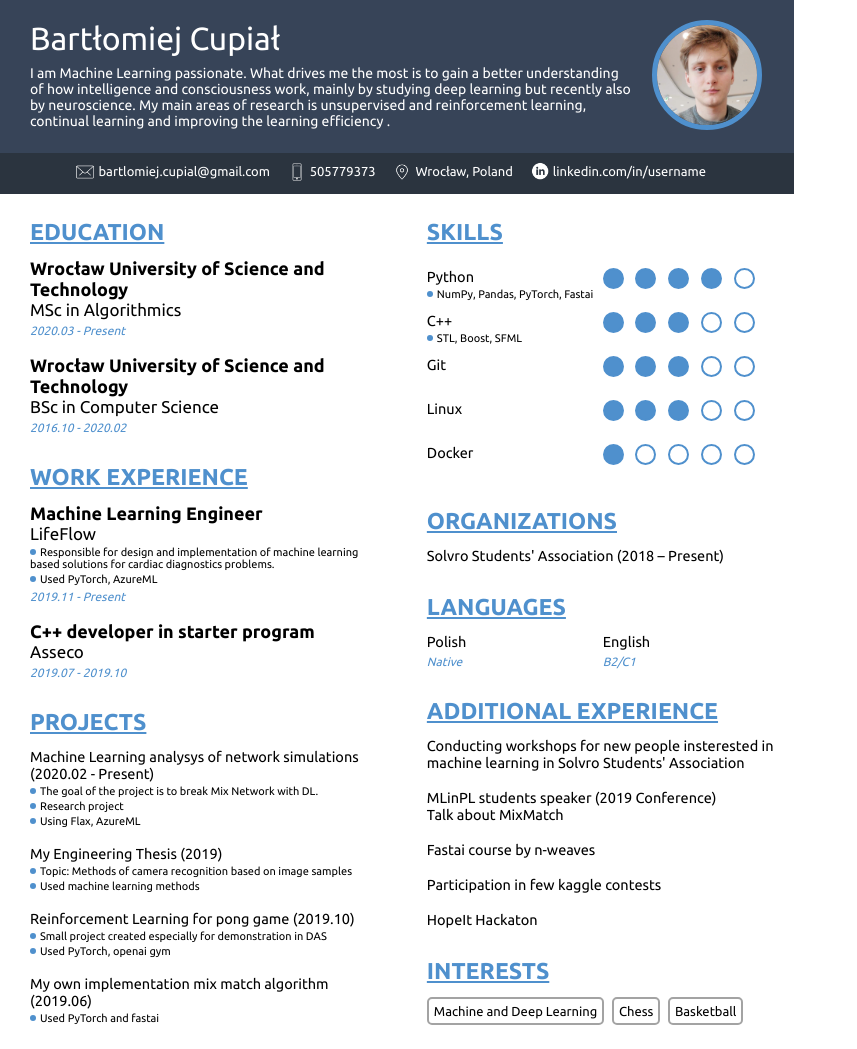
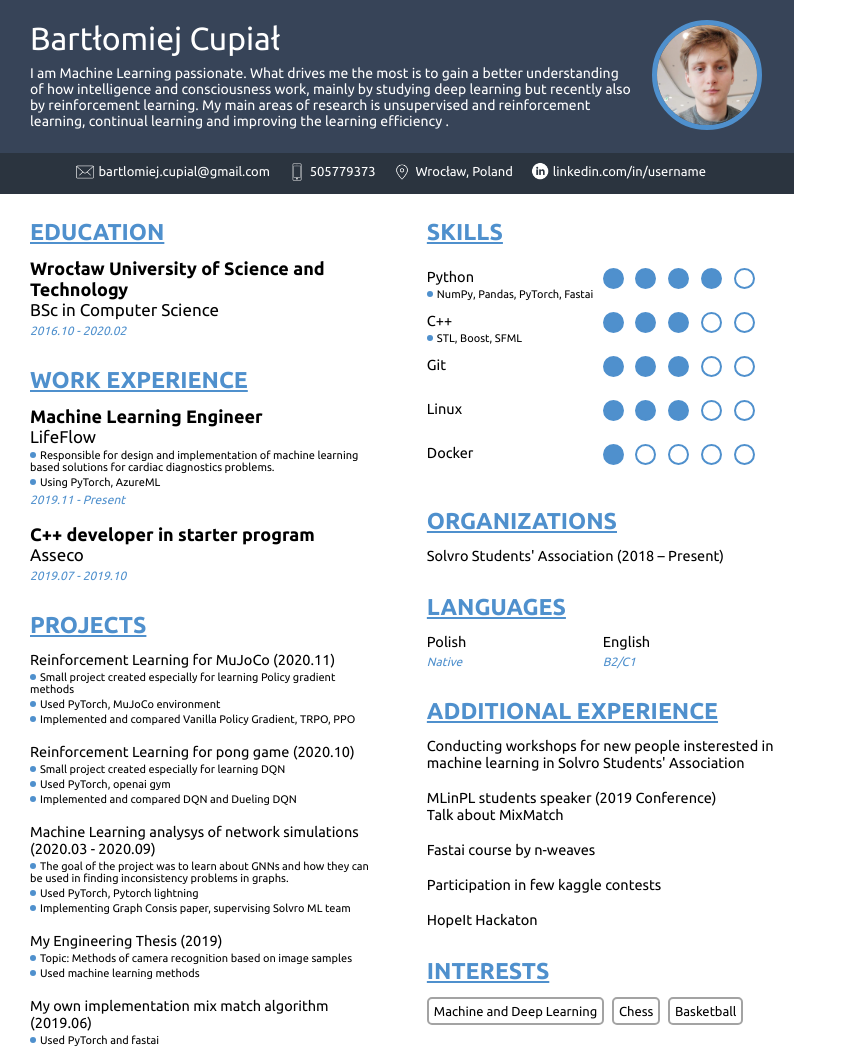
Before and after one commit to BartekCupial/my_resumee, a plain HTML site: page index.html in a window 1280 px wide. Shown: the top 1049 px of the page, without its empty margins (0-857 px from the left). Drawn offline with Linux system fonts and the light colour scheme.

Commit message:
2020.11.08 update

```diff
--- a/index.html
+++ b/index.html
@@ -1,13 +1,16 @@
 <!DOCTYPE html>
 <html lang="pl">
+
 <head runat="server">
     <meta charset="utf-8">
     <meta name="description" content="...">
     <meta name="Bartek" content="...">
-<meta name="viewport" content="width=device-width, initial-scale=1.0"/>
+    <meta name="viewport" content="width=device-width, initial-scale=1.0" />
     <link rel="stylesheet" href="style.css">
-<link rel="stylesheet" type="text/css" href="http://fonts.googleapis.com/css?family=Ubuntu:regular,bold&subset=Latin">
+    <link rel="stylesheet" type="text/css"
+        href="http://fonts.googleapis.com/css?family=Ubuntu:regular,bold&subset=Latin">
 </head>
+
 <body>
     <div class="lul">
         <header>
@@ -15,9 +18,12 @@
                 <div class="col-8-10">
                     <div style="padding: 20px 0px 20px 30px;">
                         <div class="title">Bartłomiej Cupiał</div>
-                    <div class="subtitle">I am Machine Learning passionate. What drives me the most is to gain a better understanding of how
-                        intelligence and consciousness work, mainly by studying deep learning but recently also by neuroscience.
-                        My main areas of research is unsupervised and reinforcement learning, continual learning and improving the learning efficiency .
+                        <div class="subtitle">I am Machine Learning passionate. What drives me the most is to gain a
+                            better understanding of how
+                            intelligence and consciousness work, mainly by studying deep learning but recently also by
+                            reinforcement learning.
+                            My main areas of research is unsupervised and reinforcement learning, continual learning and
+                            improving the learning efficiency .
                         </div>
                     </div>
                 </div>
@@ -32,7 +38,8 @@
                 <div class="items"> <img class="icon" src="mail.png"> bartlomiej.cupial@gmail.com </div>
                 <div class="items"> <img class="icon" src="phone.png"> 505779373 </div>
                 <div class="items"> <img class="icon" src="maps.png"> Wrocław, Poland </div>
-            <div class="items"> <img class="icon" src="linkedin.png" style="margin-top:-2px"> linkedin.com/in/username </div>
+                <div class="items"> <img class="icon" src="linkedin.png" style="margin-top:-2px">
+                    linkedin.com/in/username </div>
             </div>
         </div>
         <div class="content">
@@ -42,10 +49,6 @@
                         <div class="section">
                             <div class="title">EDUCATION</div>
                             <div class="subtitle">Wrocław University of Science and Technology</div>
-                        <div class="subsubtitle"> MSc in Algorithmics</div>
-                        <div class="last">2020.03 - Present</div>
-                        <br>
-                        <div class="subtitle">Wrocław University of Science and Technology</div>
                             <div class="subsubtitle"> BSc in Computer Science</div>
                             <div class="last">2016.10 - 2020.02</div>
                         </div>
@@ -54,8 +57,9 @@
                             <div class="title">WORK EXPERIENCE</div>
                             <div class="subtitle">Machine Learning Engineer</div>
                             <div class="subsubtitle">LifeFlow</div>
-                        <li>Responsible for design and implementation of machine learning based solutions for cardiac diagnostics problems. </li>
-                        <li>Used PyTorch, AzureML </li>
+                            <li>Responsible for design and implementation of machine learning based solutions for
+                                cardiac diagnostics problems. </li>
+                            <li>Using PyTorch, AzureML </li>
                             <div class="last">2019.11 - Present</div>
                             <br>
                             <div class="subtitle">C++ developer in starter program</div>
@@ -65,18 +69,25 @@
 
                         <div class="section">
                             <div class="title">PROJECTS</div>
-                        <p>Machine Learning analysys of network simulations (2020.02 - Present) </p>
-                        <li>The goal of the project is to break Mix Network with DL.</li>
-                        <li>Research project </li>
-                        <li>Using Flax, AzureML</li>
+                            <p>Reinforcement Learning for MuJoCo (2020.11)</p>
+                            <li>Small project created especially for learning Policy gradient methods</li>
+                            <li>Used PyTorch, MuJoCo environment</li>
+                            <li>Implemented and compared Vanilla Policy Gradient, TRPO, PPO</li>
+                            <br>
+                            <p>Reinforcement Learning for pong game (2020.10)</p>
+                            <li>Small project created especially for learning DQN</li>
+                            <li>Used PyTorch, openai gym</li>
+                            <li>Implemented and compared DQN and Dueling DQN</li>
+                            <br>
+                            <p>Machine Learning analysys of network simulations (2020.03 - 2020.09) </p>
+                            <li>The goal of the project was to learn about GNNs and how they can be used in finding
+                                inconsistency problems in graphs.</li>
+                            <li>Used PyTorch, Pytorch lightning </li>
+                            <li>Implementing Graph Consis paper, supervising Solvro ML team</li>
                             <br>
                             <p>My Engineering Thesis (2019)</p>
                             <li>Topic: Methods of camera recognition based on image samples</li>
                             <li>Used machine learning methods</li>
-                        <br>
-                        <p>Reinforcement Learning for pong game (2019.10)</p>
-                        <li>Small project created especially for demonstration in DAS</li>
-                        <li>Used PyTorch, openai gym</li>
                             <br>
                             <p>My own implementation mix match algorithm (2019.06)</p>
                             <li>Used PyTorch and fastai</li>
@@ -186,7 +197,8 @@
                         </div>
                         <div class="section">
                             <div class="title">ADDITIONAL EXPERIENCE</div>
-                        <p>Conducting workshops for new people insterested in machine learning in Solvro Students' Association</p>
+                            <p>Conducting workshops for new people insterested in machine learning in Solvro Students'
+                                Association</p>
                             <br>
                             <p>MLinPL students speaker (2019 Conference) </p>
                             <p>Talk about MixMatch</p>
@@ -211,9 +223,12 @@
 
         <footer>
             <div style="padding: 0px 15px 0px 30px;">
-        I hereby give consent for my personal data included in my application to be processed for the purposes of the recruitment process under the Personal Data Protection Act as of 29 August 1997, consolidated text: Journal of Laws 2016, item 922 as amended.
+                I hereby give consent for my personal data included in my application to be processed for the purposes
+                of the recruitment process under the Personal Data Protection Act as of 29 August 1997, consolidated
+                text: Journal of Laws 2016, item 922 as amended.
             </div>
         </footer>
     </div>
 </body>
+
 </html>
```
Lines whose indentation alone changed are shown as unchanged.
